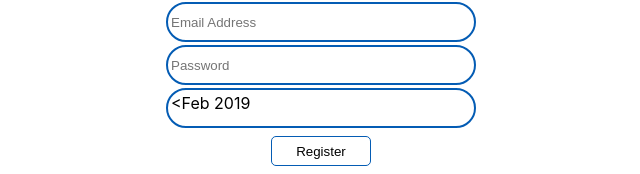
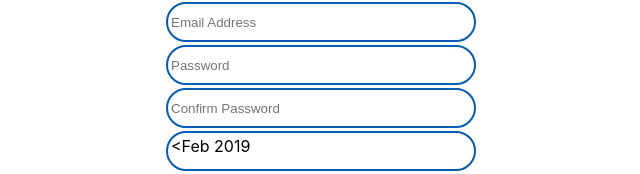
Before and after one commit to gavinharris43/ProjectReflectionFront, a React (Create React App) app: page /register in a window 1280 px wide. Shown: the part 278-452 px from the top of the page, without its empty margins (319-959 px from the left). Built offline with nearby package versions, Linux system fonts and the light colour scheme.

Commit message:
CSS Changes

```diff
--- a/src/Register/Register.css
+++ b/src/Register/Register.css
@@ -17,10 +17,14 @@
 }
 
 #Month-Selector {
-     width: 300px;
+    width: 300px;
     height:30px;
     padding:3px;
     margin-bottom: 3px;
     border:2px solid #045CB4;
     border-radius: 50px;
 }
+
+#Cancel-Buttpn {
+    width: 100px;
+}
--- a/src/Register/Register.js
+++ b/src/Register/Register.js
@@ -11,10 +11,13 @@ class Register extends Component {
         this.state = {
             email:'',
             password: '',
+            confirmPassword: '',
             cohort: moment()
         };
         this.handleInputEmail = this.handleInputEmail.bind(this);
         this.handleInputPassword = this.handleInputPassword.bind(this);
+        this.handleInputConfirmPassword = this.handleInputConfirmPassword.bind(this);
+
     }
 
         handleInputEmail = (event) => {
@@ -23,6 +26,10 @@ class Register extends Component {
 
         handleInputPassword = (event) => {
             this.setState({password:event.target.value});
+        }
+
+        handleInputConfirmPassword = (event) => {
+            this.setState({confirmPassword:event.target.value});
         }
 
         _deceaseMonth = () =>
@@ -52,12 +59,14 @@ class Register extends Component {
                     <img src={logo} id = "Logo"/>
                 </div>
                 <div className = "Register-Message">
-                    Register An Account
+                Register An Account
                 </div>
                 <div className = "Register-Form">
                     <input type = "text" id = "emailBox" placeholder = "Email Address" value={this.state.email} onChange={(this.handleInputEmail)} required/>
                     <br/>
                     <input type = "text" id = "passwordBox" placeholder = "Password" value={this.state.password} onChange={(this.handleInputPassword)} required/>
+                    <br/>
+                    <input type = "text" id = "passwordBox" placeholder = "Confirm Password" value={this.state.confirmPassword} onChange={(this.handleInputConfirmPassword)} required/>
                     <br/>
                     <div id = "Month-Selector">
                     <span onClick = {this._deceaseMonth}>{'<'}</span>
```
